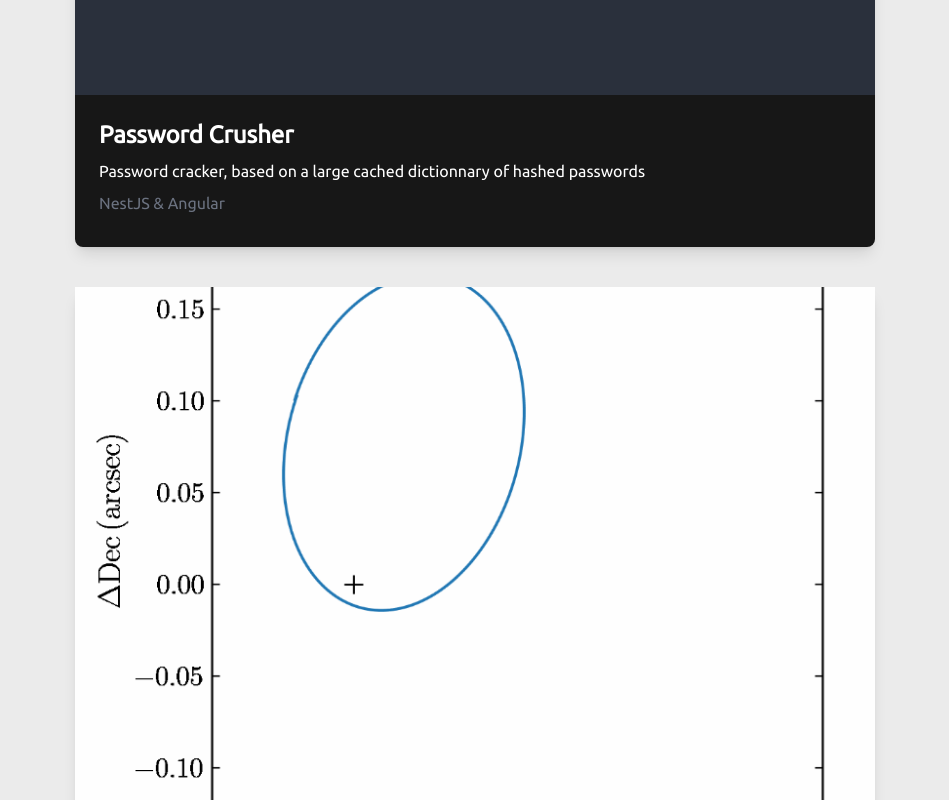
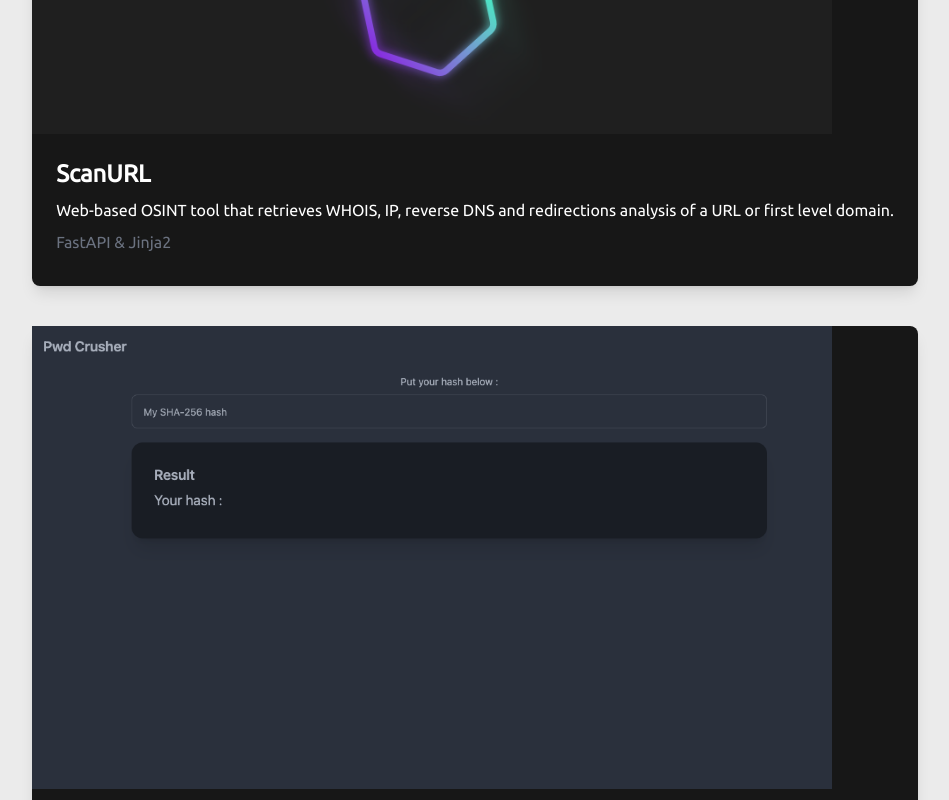
Before and after one commit to tchardonnens/portfolio, a Next.js app: page / in a window 1280 px wide. Shown: the part 1960-2760 px from the top of the page, without its empty margins (165-1114 px from the left). Built offline with nearby package versions, Linux system fonts and the light colour scheme.

Commit message:
add scanurl project

```diff
--- a/pages/index.tsx
+++ b/pages/index.tsx
@@ -56,10 +56,11 @@ export default function Home() {
             <div className="grid auto-cols-auto gap-10">
 
 
-              <Card name="Flat Fall Race" description="Multiplayer, client-server networked, 2D race game" link="https://github.com/tchardonnens-ledger/flat-fall-race" stack="Java & JavaFX" image="/ffr.webp" />
-              <Card name="Password Crusher" description="Password cracker, based on a large cached dictionnary of hashed passwords" link="https://github.com/tchardonnens-ledger/pwd-crusher-front" stack="NestJS & Angular" image="/pwd-crusher.webp" />
-              <Card name="Schwarzschild Precession, State of the Art" link="https://github.com/tchardonnens-ledger/schwarzschild-precession" description="Simulate the trajectory of the star S2 in orbit around the black hole at the center of our galaxy" stack="Python & Jupyter Notebook" image="/schwarzschild.webp" />
-              <Card name="Chess game" description="CLI chess game" link="https://github.com/tchardonnens-ledger/cours-java/tree/main/TP7_G7_Chardonnens" stack="Java" image="/cli-chess.webp" />
+              <Card name="Flat Fall Race" description="Multiplayer, client-server networked, 2D race game" link="https://github.com/tchardonnens/flat-fall-race" stack="Java & JavaFX" image="/ffr.webp" />
+              <Card name="ScanURL" description="Web-based OSINT tool that retrieves WHOIS, IP, reverse DNS and redirections analysis of a URL or first level domain." link="https://github.com/tchardonnens/scanurl" stack="FastAPI & Jinja2" image="/scanurl.webp" />
+              <Card name="Password Crusher" description="Password cracker, based on a large cached dictionnary of hashed passwords" link="https://github.com/tchardonnens/pwd-crusher-front" stack="NestJS & Angular" image="/pwd-crusher.webp" />
+              <Card name="Schwarzschild Precession, State of the Art" link="https://github.com/tchardonnens/schwarzschild-precession" description="Simulate the trajectory of the star S2 in orbit around the black hole at the center of our galaxy" stack="Python & Jupyter Notebook" image="/schwarzschild.webp" />
+              <Card name="Chess game" description="CLI chess game" link="https://github.com/tchardonnens/cours-java/tree/main/TP7_G7_Chardonnens" stack="Java" image="/cli-chess.webp" />
 
             </div>
             <br />
```
Also changed, not shown: public/scanurl.webp (added).
